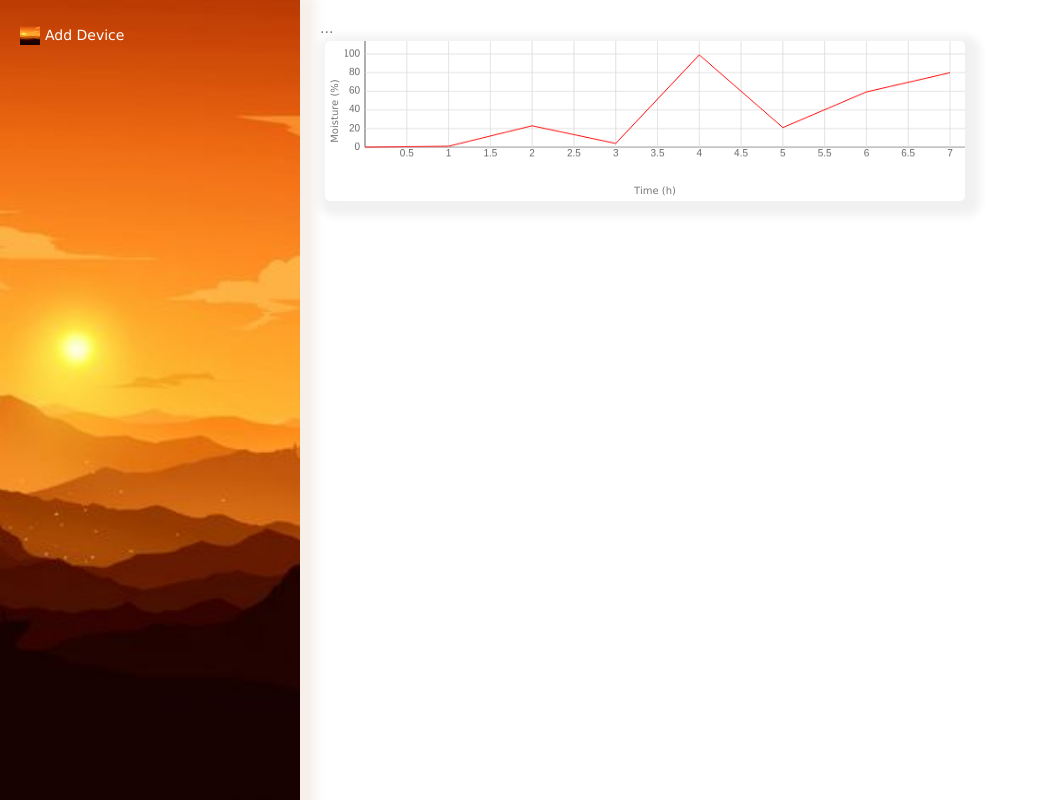
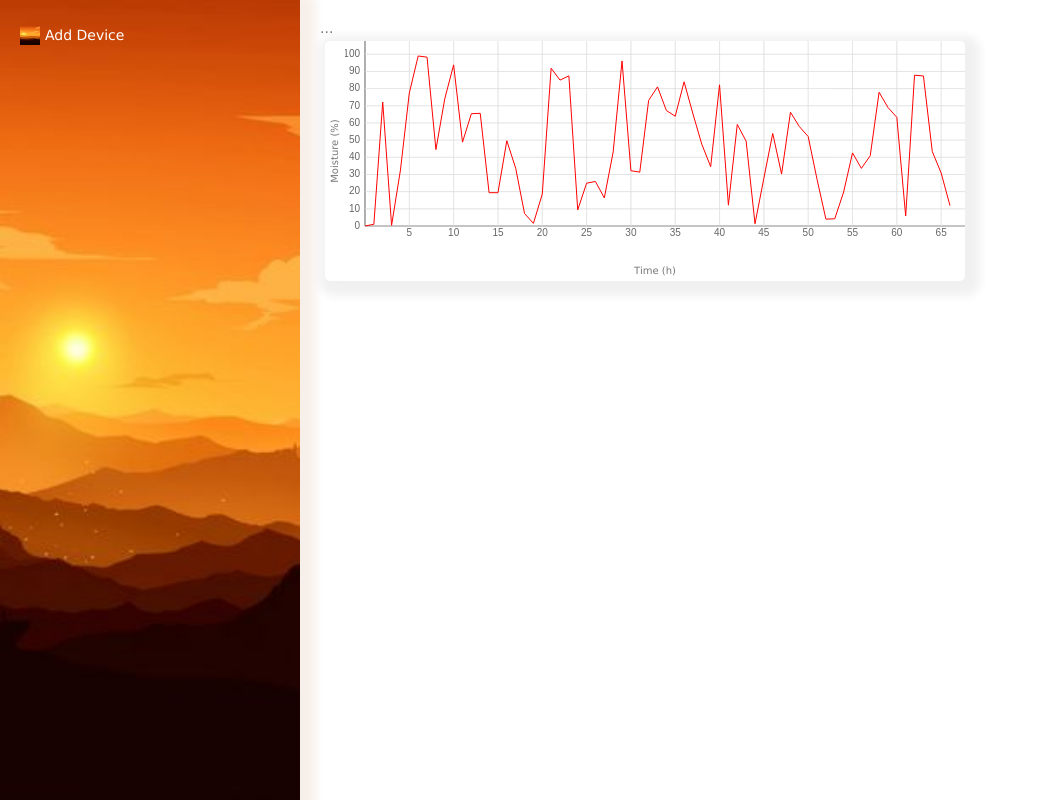
Before and after one commit to florisweb/ElektroLumen, a React (Create React App) app in the folder home/: page / in a window 1280 px wide. Shown: the whole page, without its empty margins (0-1038 px from the left). Built offline with nearby package versions, Linux system fonts and the light colour scheme.

Commit message:
Added the ability for lineGraphs to be added via the UIDefinition.

```diff
--- a/home/src/css/mainContent/components.css
+++ b/home/src/css/mainContent/components.css
@@ -24,7 +24,7 @@
 .Component.panel.lineGraph {
   padding: 0px;
   width: 50vw;
-  height: 20vh;
+  height: 30vh;
   background-color: #fff;
   box-shadow: 5px 5px 10px 10px rgba(0, 0, 0, .06);
 }
--- a/home/src/js/dataVisualizer.js
+++ b/home/src/js/dataVisualizer.js
@@ -165,7 +165,7 @@ export function LineGraph({xAxisTag, yAxisTag, data, yRange, controlObject}) {
   }
 
   function getStepSize(_maxSteps, _delta) {
-    const stepOptions = [.01, .05, .1, .5, 1, 5, 10, 20, 50, 100, 200, 500, 1000];
+    const stepOptions = [.01, .02, .05, .1, .2, .5, 1, 2, 5, 10, 20, 50, 100, 200, 500, 1000];
     for (let i = 0; i < stepOptions.length; i++)
     {
       let steps = _delta / stepOptions[i];
--- a/home/src/js/mainContent/devicePage.js
+++ b/home/src/js/mainContent/devicePage.js
@@ -12,7 +12,7 @@ window.graph = {};
 function DevicePage({device}) {
   let UI = UIDefListToObjects(device.UIDefinition);
   let data = [0, 1];
-  while (Math.random() > .1)
+  while (Math.random() > .01)
   {
     data.push(100 * Math.random());
   }
@@ -40,6 +40,7 @@ function UIDefToObjects(_Def) {
   switch (_Def.type)
   {
     case 'Variable': return <Variable name={_Def.parameters[0]} value={_Def.parameters[1]}/>;
+    case 'LineGraph': return <LineGraph xAxisTag={_Def.parameters[0]} yAxisTag={_Def.parameters[1]} data={_Def.parameters[2]}/>;
     default: return <strong>UIComponent of type `{_Def.type}` is not supported.</strong>
   }
 }
```
